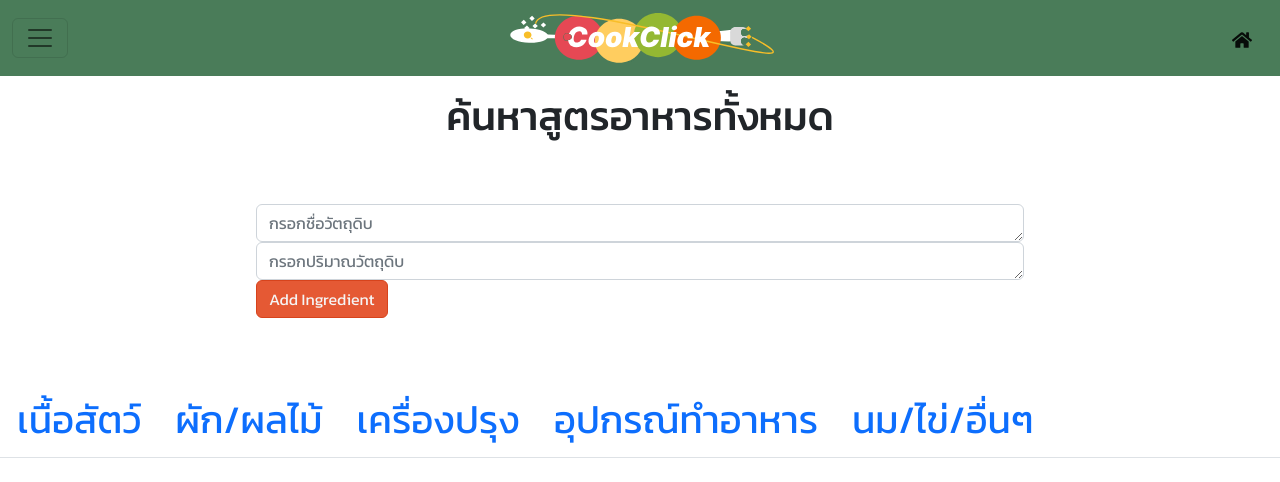
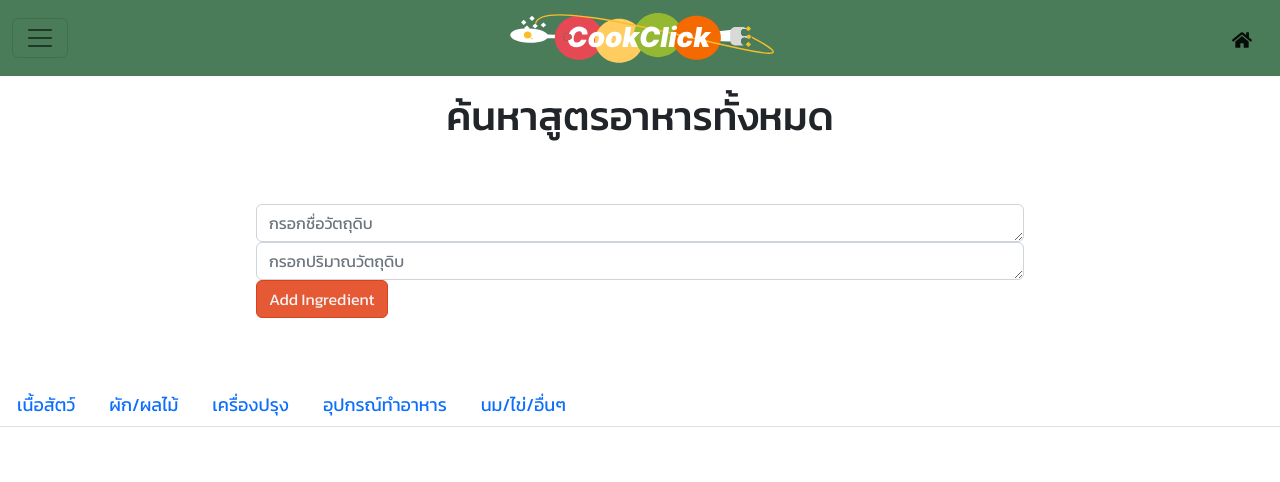
Before and after one commit to Koongpao/CookClickPublic, a React (Create React App) app in the folder frontend/: page /ref in a window 1280 px wide. Shown: the top 482 px of the page. Built offline with nearby package versions, Linux system fonts and the light colour scheme.

Commit message:
ARAI WA LUEM

```diff
--- a/frontend/src/App.css
+++ b/frontend/src/App.css
@@ -102,11 +102,22 @@ resize: none!important;
   margin: auto;
 }
 
-.ref-page-add-ingredient-button{
-  margin: auto;
+.ref-page-ingredient-tab{
+  color: black !important;
+  font-size: 18px;
+}
+.ref-ing-item{
+  display: flex;
 }
 
-.ref-page-ingredient-tab{
-  color: black !important;
-  font-size: 3vw;
+.ref-ing-card-ing-name{
+  width: 60%;
 }
+
+.ref-ing-card-ing-amount{
+  width: 20%;
+}
+
+.tab-content{
+  padding: 5%;
+}
--- /dev/null
+++ b/frontend/src/components/RefIngItem.js
@@ -0,0 +1,22 @@
+import React from "react";
+import Button from "react-bootstrap/Button";
+import Card from "react-bootstrap/Card";
+
+const RefIngItem = (props) => {
+  return (
+    <>
+      <div className="ref-ing-item">
+        <Card className="ref-ing-card-ing-name">
+          <Card.Body>{props.ingname}</Card.Body>
+        </Card>
+        <Card className="ref-ing-card-ing-amount">
+          <Card.Body>{props.ingamount}</Card.Body>
+        </Card>
+        <Button className="" variant="danger"> X </Button>
+        <Button className="" variant="success"> แก้ไข </Button>
+      </div>
+    </>
+  );
+};
+
+export default RefIngItem;
--- a/frontend/src/pages/Ref.js
+++ b/frontend/src/pages/Ref.js
@@ -3,6 +3,7 @@ import Tab from "react-bootstrap/Tab";
 import Tabs from "react-bootstrap/Tabs";
 import Form from "react-bootstrap/Form";
 import Button from "react-bootstrap/Button";
+import RefIngItem from "../components/RefIngItem";
 
 const Ref = () => {
   return (
@@ -35,13 +36,15 @@ const Ref = () => {
           </Button>
         </Form>
       </div>
-
-      <Tabs className="ref-page-ingredient-tab"
+      <div className="ref-page-ingredient-list">
+        <Tabs
+          className="ref-page-ingredient-tab"
           defaultActiveKey="profile"
           id="uncontrolled-tab-example"
         >
           <Tab eventKey="meat" title="เนื้อสัตว์">
-          <h1>test</h1>
+            <RefIngItem ingname="หมูสับ" ingamount="100g"/>
+            <RefIngItem ingname="ไอใบไมหน้าโง่" ingamount="1ตัว"/>
           </Tab>
           <Tab eventKey="veggies" title="ผัก/ผลไม้">
             <h1>test</h1>
@@ -56,6 +59,7 @@ const Ref = () => {
             <h1>test</h1>
           </Tab>
         </Tabs>
+      </div>
     </>
   );
 };
--- a/frontend/src/pages/Test.js
+++ b/frontend/src/pages/Test.js
@@ -1,14 +1,10 @@
 import React from 'react'
 import Menucard from '../components/Menucard'
-import Tab from 'react-bootstrap/Tab';
-import Tabs from 'react-bootstrap/Tabs';
-
-import Sonnet from '../../components/Sonnet';
+import RefIngList from '../components/RefIngItem'
 
 const Test = () => {
   return (
     <div>
-        <Menucard/>
     </div>
   )
 }
```
Lines whose indentation alone changed are shown as unchanged.
